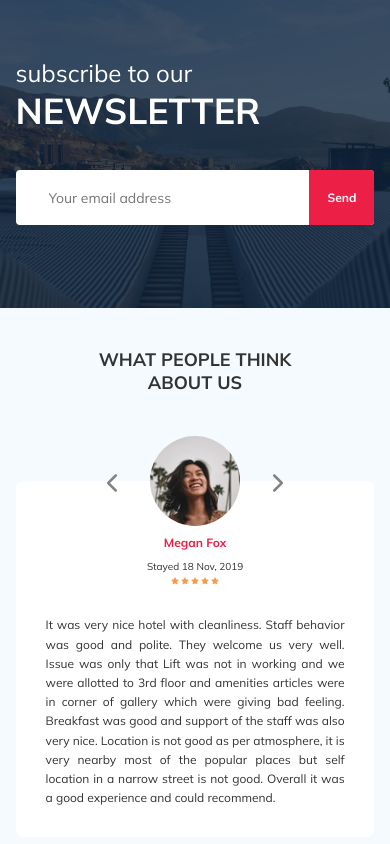
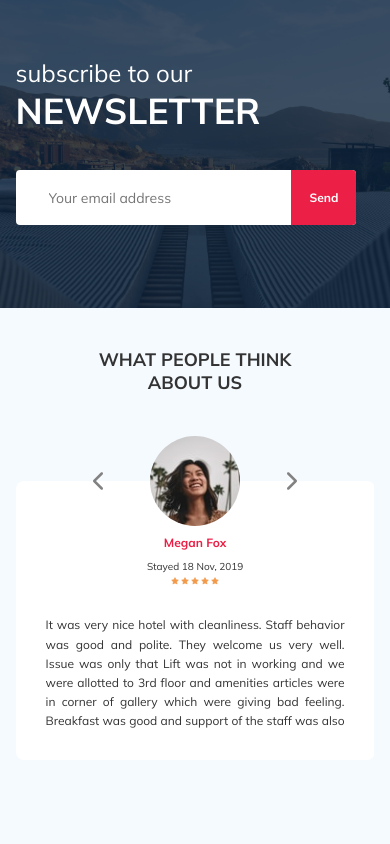
Before and after one commit to Pro100Bah/tour-plan, a plain HTML site: page index.html in a window 390 px wide. Shown: the part 1070-1914 px from the top of the page. Drawn offline with nearby package versions, Linux system fonts and the light colour scheme.

Commit message:
fix: bugs with adaptive reviews

```diff
--- a/sass/_media.sass
+++ b/sass/_media.sass
@@ -48,6 +48,9 @@
     &-slider
       &__item
         max-width: 579px
+    &__title
+      font-size: 30px
+      line-height: 38px
 @media screen and ( max-width: 767px )
   .container
     width: 92%
@@ -123,8 +126,6 @@
           transform: translate(50%, 0)
     &__title
       margin-bottom: 50px
-      font-size: 30px
-      line-height: 38px
 @media ( max-width: 576px )
   .container
     width: 92%
@@ -145,7 +146,7 @@
     &__title
       margin-bottom: 37px
   .subscribe
-    width: 100%
+    width: 95%
   .reviews
     &__title
       max-width: 70%
@@ -154,10 +155,11 @@
       line-height: 23px
     &-slider
       &__button
+        top: 30px
         &--prev
-          left: 45%
+          left: 41%
         &--next
-          right: 45%
+          right: 41%
 @media ( max-width: 320px )
   .container
     max-width: 280px
--- a/sass/blocks/_hotel.sass
+++ b/sass/blocks/_hotel.sass
@@ -33,8 +33,9 @@
     flex-direction: column
     justify-content: space-between
   &-slider
-    width: 728px
+    max-width: 728px
     height: 450px
+    margin-left: 0 !important
     &__item
       position: relative
       width: 100%
--- a/sass/blocks/_newsletter.sass
+++ b/sass/blocks/_newsletter.sass
@@ -1,6 +1,6 @@
 .newsletter
   position: relative
-  padding: 98px 0 87px
+  padding: 80px 0 68px
   background-image: url(../img/newsletter-bg.jpg)
   background-repeat: no-repeat
   background-position: center
--- a/sass/blocks/_reviews.sass
+++ b/sass/blocks/_reviews.sass
@@ -1,6 +1,7 @@
 .reviews
   padding: 40px 0 70px
   &__title
+    margin-top: 0
     margin-bottom: 70px
     font-weight: bold
     font-size: 36px
@@ -38,20 +39,20 @@
         background-repeat: no-repeat
     &__button
       position: absolute
-      top: 50%
+      top: 46%
       z-index: 12
       width: 30px
       height: 30px
       background-color: transparent
       background-repeat: no-repeat
       background-size: 10px
-      transform: translateY(-50px)
+      transform: translateY(-50%)
       &--prev
-        left: 0
+        left: 18px
         background-image: url(../img/arrow-prev-secondary.svg)
         background-position: center
       &--next
-        right: 0
+        right: 17px
         background-image: url(../img/arrow-next-secondary.svg)
         background-position: center
     &__profile
@@ -82,6 +83,8 @@
       align-items: center
     &__text
       max-width: 537px
+      max-height: 115px
+      overflow-y: auto
       margin: 0 auto
       font-size: 12px
       line-height: 160%
```
Also changed, not shown: css/style.css, 1 other file.
